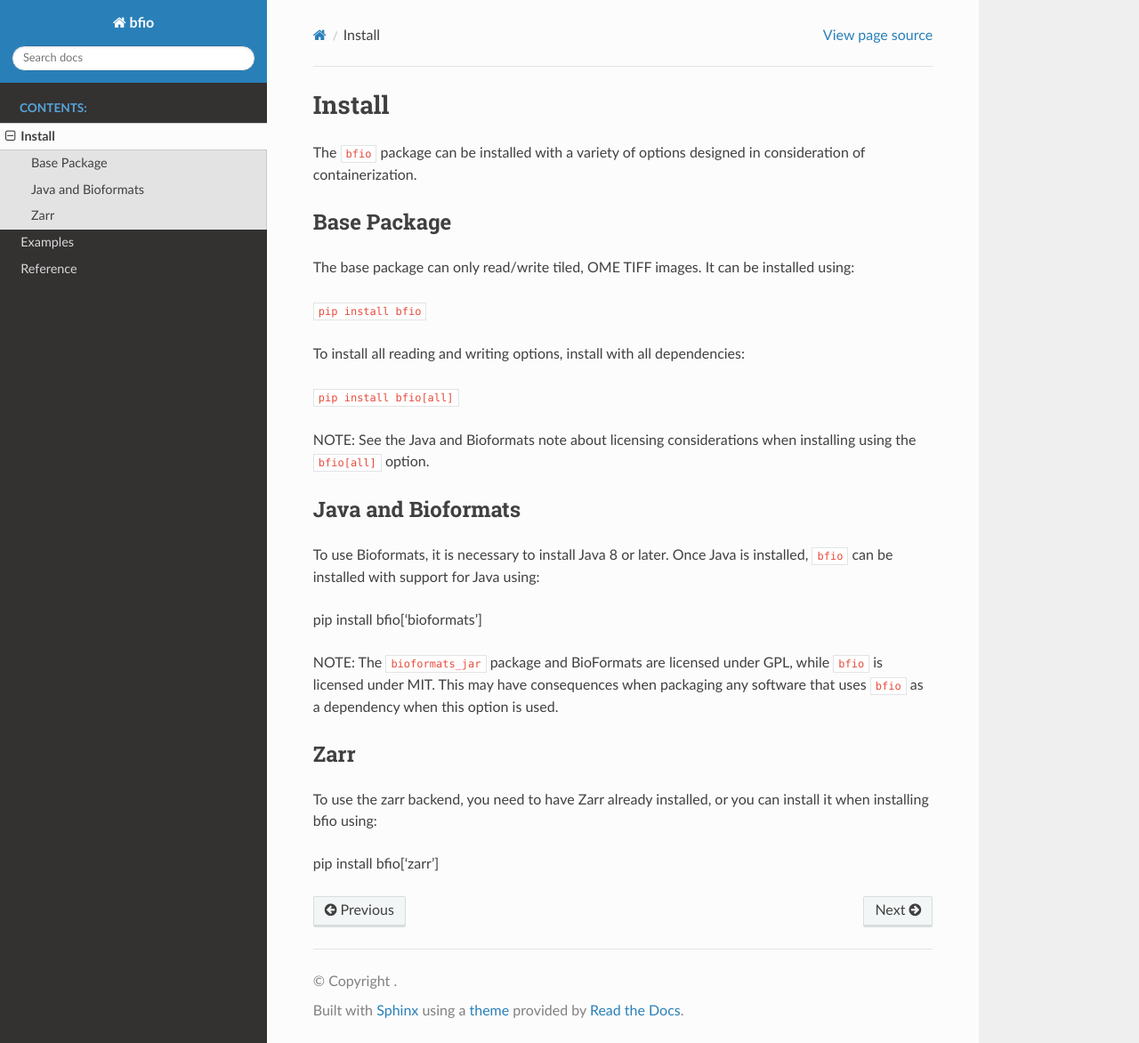
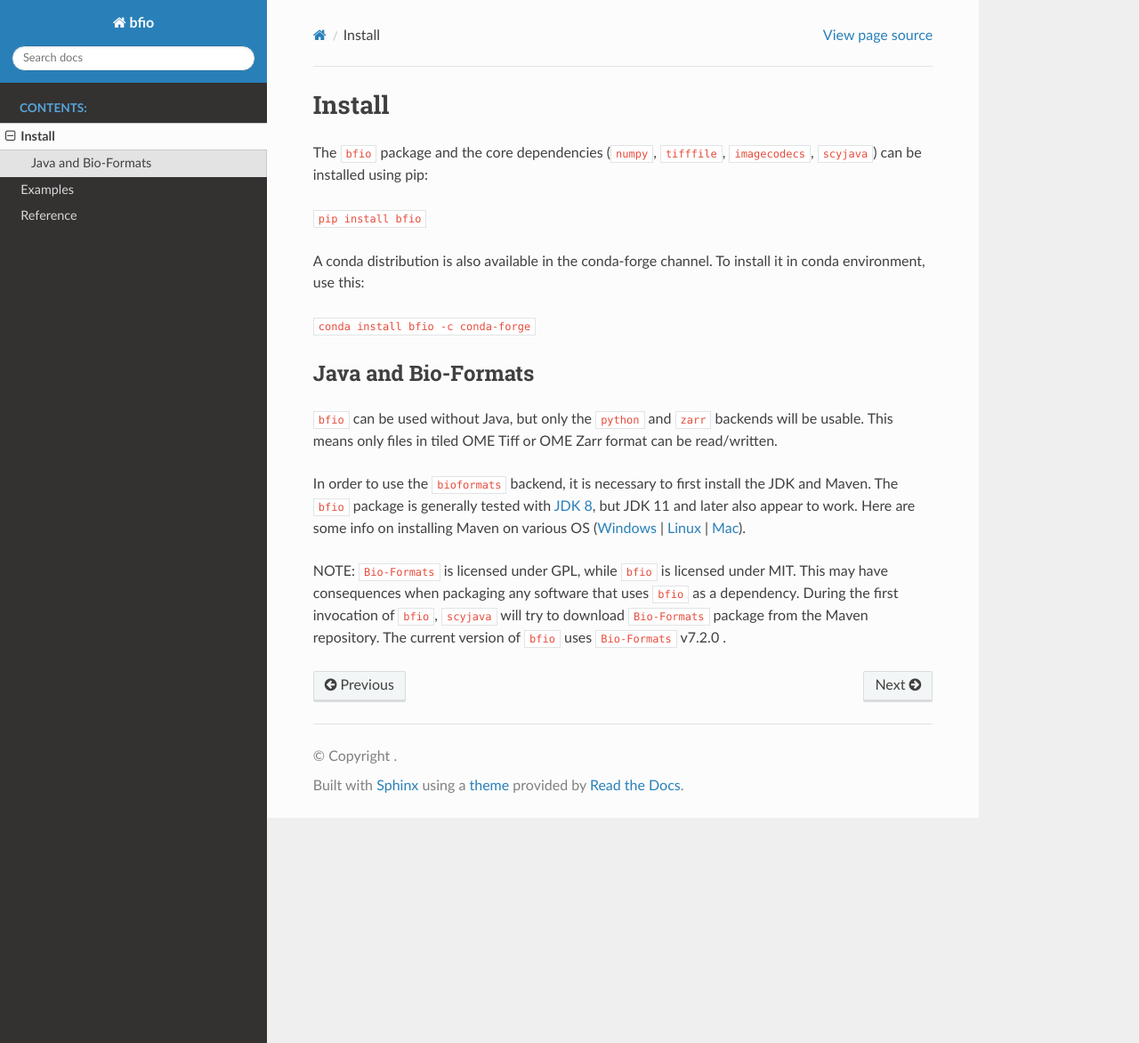
Before and after one commit to PolusAI/bfio, a Sphinx documentation site: the page built from docs/source/Installation.rst, in a window 1280 px wide and 1172 px high. Shown: the whole window at 89% size. Built offline with Sphinx 7.4.7 and the Read the Docs theme 2.0.0, drawn with Linux system fonts in a browser that asks for light colours; the version number could not be read and is left out.

Commit message:
Update docs

```diff
--- a/docs/source/Installation.rst
+++ b/docs/source/Installation.rst
@@ -1,39 +1,29 @@
 Install
 =======
 
-The ``bfio`` package can be installed with a variety of options designed in
-consideration of containerization.
-
-Base Package
-------------
-
-The base package can only read/write tiled, OME TIFF images. It can be installed using:
+The ``bfio`` package and the core dependencies (``numpy``, ``tifffile``, ``imagecodecs``, ``scyjava``) can
+be installed using pip:
 
 ``pip install bfio``
 
-To install all reading and writing options, install with all dependencies:
 
-``pip install bfio[all]``
+A conda distribution is also available in the conda-forge channel. To install it in conda environment, use this:
 
-NOTE: See the Java and Bioformats note about licensing considerations when installing
-using the ``bfio[all]`` option.
+``conda install bfio -c conda-forge``
 
-Java and Bioformats
+Java and Bio-Formats
 -------------------
+``bfio`` can be used without Java, but only the ``python`` and ``zarr``
+backends will be usable. This means only files in tiled OME Tiff or OME Zarr format can be
+read/written.
 
-To use Bioformats, it is necessary to install Java 8 or later. Once Java is
-installed, ``bfio`` can be installed with support for Java using:
+In order to use the ``bioformats`` backend, it is necessary to first install the JDK and Maven.
+The ``bfio`` package is generally tested with
+`JDK 8 <https://docs.oracle.com/javase/8/docs/technotes/guides/install/install_overview.html>`_,
+but JDK 11 and later also appear to work.
+Here are some info on installing Maven on various OS (`Windows <https://phoenixnap.com/kb/install-maven-windows>`_ | `Linux <https://www.digitalocean.com/community/tutorials/install-maven-linux-ubuntu>`_ | `Mac <https://www.digitalocean.com/community/tutorials/install-maven-mac-os>`_).
 
-pip install bfio['bioformats']
 
-NOTE: The ``bioformats_jar`` package and BioFormats are licensed under GPL, while ``bfio``
-is licensed under MIT. This may have consequences when packaging any software that uses
-``bfio`` as a dependency when this option is used.
 
-Zarr
-----
-
-To use the zarr backend, you need to have Zarr already installed, or you can
-install it when installing bfio using:
-
-pip install bfio['zarr']
+NOTE: ``Bio-Formats`` is licensed under GPL, while ``bfio`` is licensed under MIT. This may have consequences when packaging any software that uses
+``bfio`` as a dependency. During the first invocation of ``bfio``, ``scyjava`` will try to download ``Bio-Formats`` package from the Maven repository. The current version of ``bfio`` uses ``Bio-Formats`` v7.2.0 .
--- a/docs/source/index.rst
+++ b/docs/source/index.rst
@@ -4,9 +4,8 @@ BioFormats Input/Output (bfio) Utility
 
 The ``bfio`` utility is an easy to use, image input/output utility optimized to
 scalably read and write OME TIFF and OME Zarr images as well as all formats supported by
-`Bioformats <https://www.openmicroscopy.org/bio-formats/>`_
-. Reading of data makes direct usage of BioFormats (when using the ``bioformats`` install
-option) using JPype, giving ``bfio`` the ability to read any of the 150+ formats
+`Bio-Formats <https://www.openmicroscopy.org/bio-formats/>`_
+. Reading of data makes direct usage of BioFormats using ``scyjava``, giving ``bfio`` the ability to read any of the 150+ formats
 supported by BioFormats.
 
 For file outputs, only two file formats are supported: tiled OME TIFF, and OME
--- a/pyproject.toml
+++ b/pyproject.toml
@@ -28,7 +28,7 @@ dependencies = [
     "tifffile>=2022.8.12"
 ]
 
-description = "Simple reading and writing classes for tiled tiffs using Bioformats."
+description = "Simple reading and writing classes for tiled tiffs using Bio-Formats."
 readme = "README.md"
 license = {file = "LICENSE"}
 
```
Also changed, not shown: README.md (+3 -8 lines), docs/source/Examples/Converter.rst (+14 -22 lines), 3 other files.
